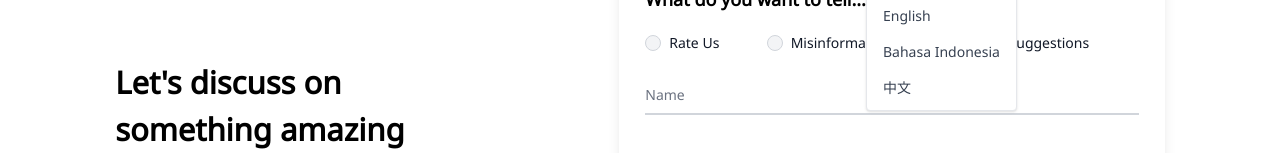
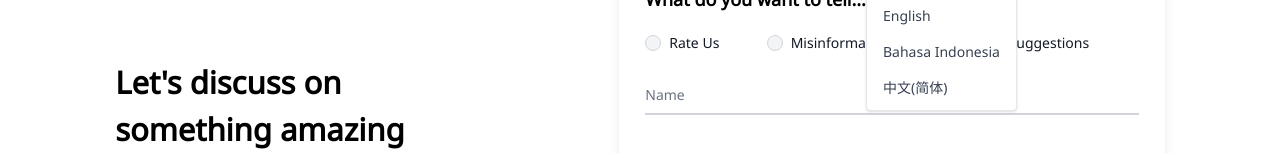
Before and after one commit to tsaqifmaulana444/Dataxperience-Client-Side, a Next.js app: page /contact-us in a window 1280 px wide. Both pictures are taken after a click on the button "More". Shown: the part 158-311 px from the top of the page. Built offline with nearby package versions, Linux system fonts and the light colour scheme.

Commit message:
fix: footer navbar link

```diff
--- a/src/app/components/frontend/Navbar.tsx
+++ b/src/app/components/frontend/Navbar.tsx
@@ -45,7 +45,7 @@ export default function Navbar() {
                 <div className="flex flex-col justify-center items-center">
                     <Dropdown label="More" inline>
                         <Dropdown.Item>
-                            <Link href="/contact-us">Contact Us</Link>
+                            <Link href="/contact-7us">Contact Us</Link>
                         </Dropdown.Item>
                         <Dropdown.Item>
                             <Link href="/#">Privacy Policy</Link>
@@ -53,7 +53,7 @@ export default function Navbar() {
                         <Dropdown.Divider />
                         <Dropdown.Item>English</Dropdown.Item>
                         <Dropdown.Item>Bahasa Indonesia</Dropdown.Item>
-                        <Dropdown.Item>中文</Dropdown.Item>
+                        <Dropdown.Item>中文(简体)</Dropdown.Item>
                     </Dropdown>
                 </div>
             </div>
```
